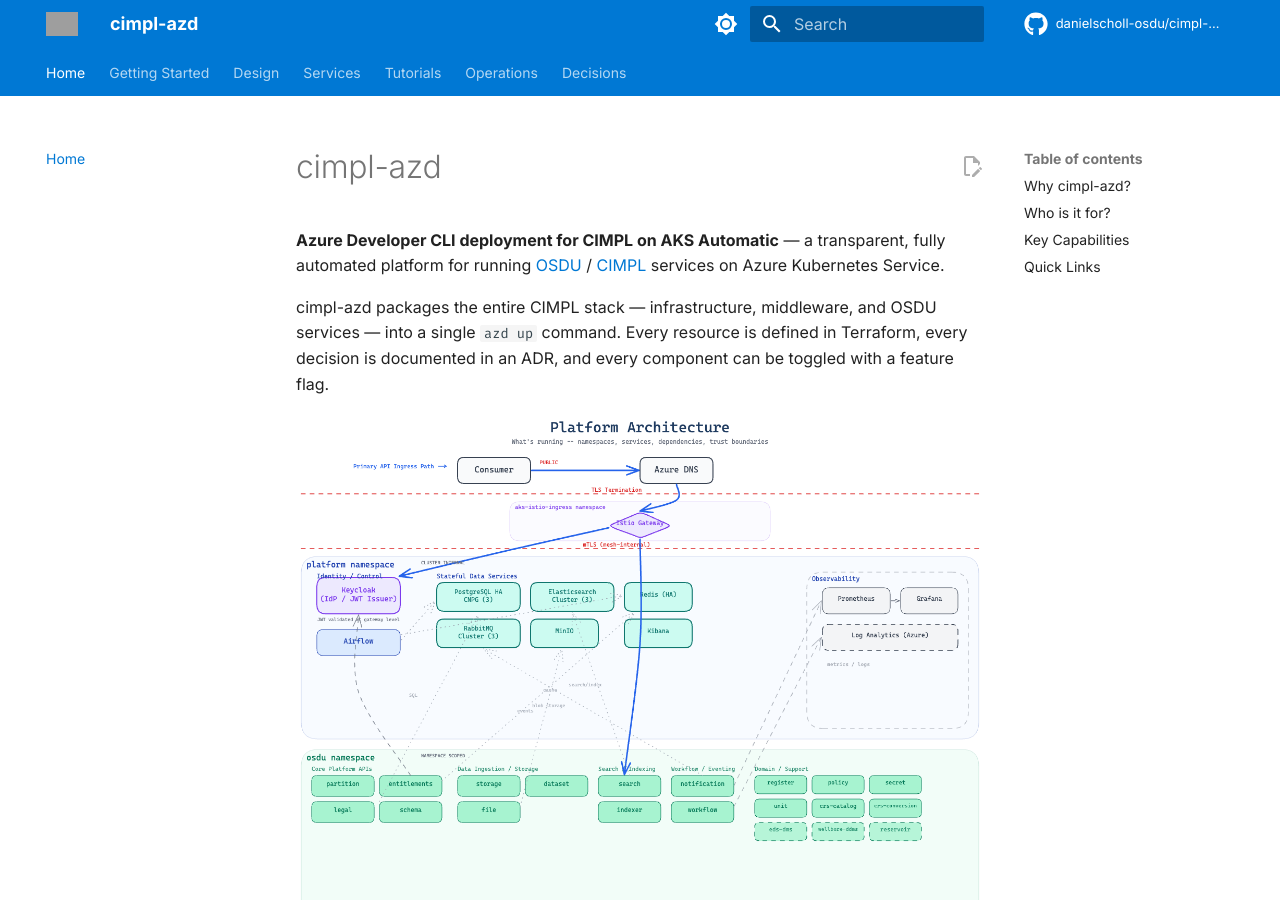
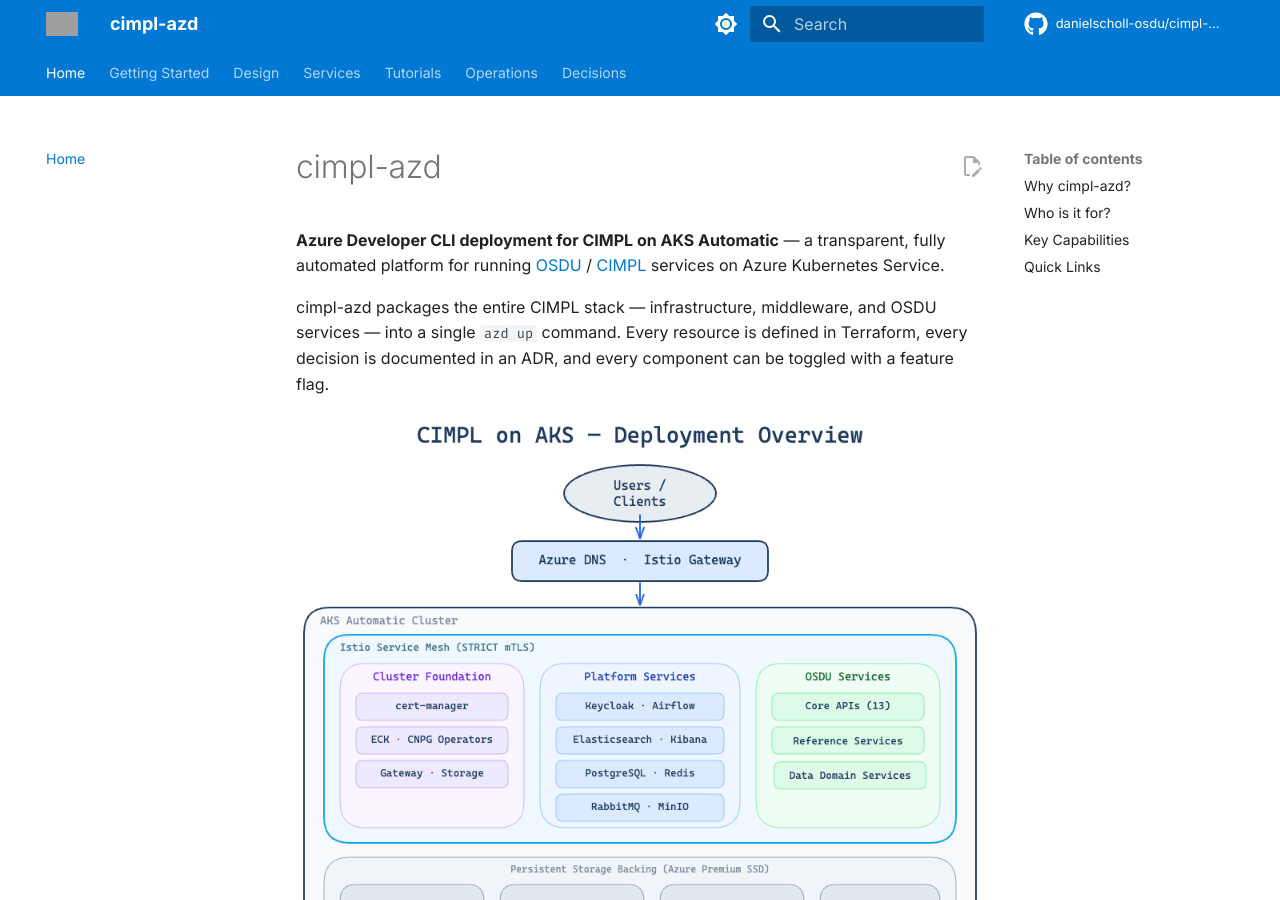
Before and after one commit to danielscholl-osdu/cimpl-azd, an MkDocs documentation site: the page built from docs/src/index.md, in a window 1280 px wide and 900 px high. Built offline with MkDocs 1.6.1 and Material for MkDocs 9.7.7, drawn with Linux system fonts in a browser that asks for light colours; comment, search, counter and statistics services are not loaded; grey boxes are pictures that could not be loaded.

Commit message:
docs: add platform overview architecture diagram (#187)
Co-authored-by: Daniel Scholl <daniel.scholl@microsoft.com>

```diff
--- a/docs/src/index.md
+++ b/docs/src/index.md
@@ -4,7 +4,7 @@
 
 cimpl-azd packages the entire CIMPL stack — infrastructure, middleware, and OSDU services — into a single `azd up` command. Every resource is defined in Terraform, every decision is documented in an ADR, and every component can be toggled with a feature flag.
 
-![Platform Architecture](images/platform-architecture.png)
+![Platform Overview](images/platform-overview.png)
 
 ---
 
```
Also changed, not shown: docs/src/images/platform-overview.png (added), 1 other file.
